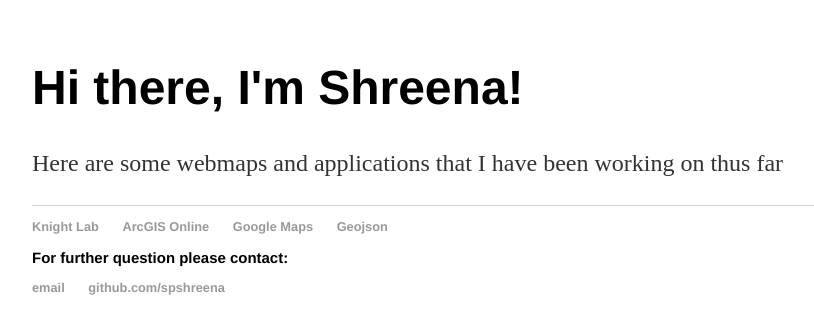
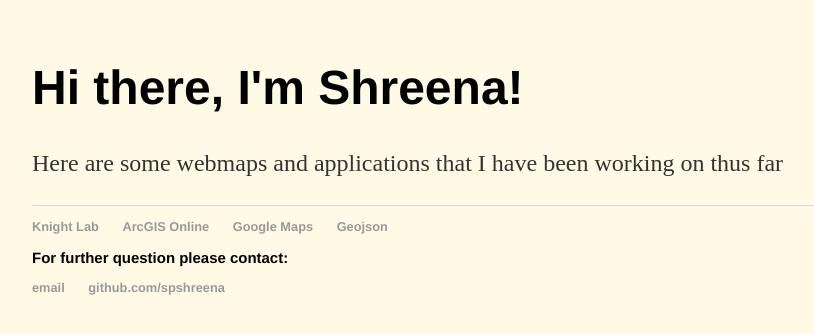
Before and after one commit to spshreena/spshreena.github.io, a Jekyll site: the page index.html, which Jekyll copies as it is, in a window 1280 px wide. Shown: the top 334 px of the page, without its empty margins (160-974 px from the left). Built offline with Jekyll 4.4.1, drawn with Linux system fonts in a browser that asks for light colours.

Commit message:
Update main.css

```diff
--- a/css/main.css
+++ b/css/main.css
@@ -1,7 +1,7 @@
 body {
     margin: 60px auto;
     width: 70%;
-    background-color: 000080;
+    background-color: #fffae6;
 }
 nav ul, footer ul {
     font-family:'Helvetica', 'Arial', 'Sans-Serif';
```
